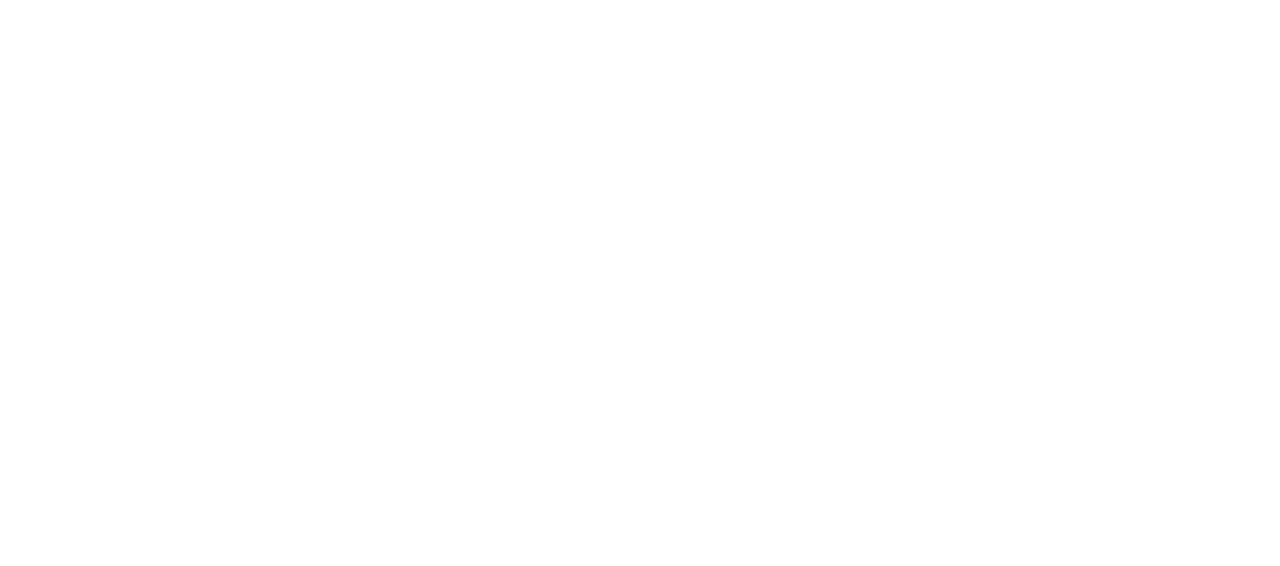
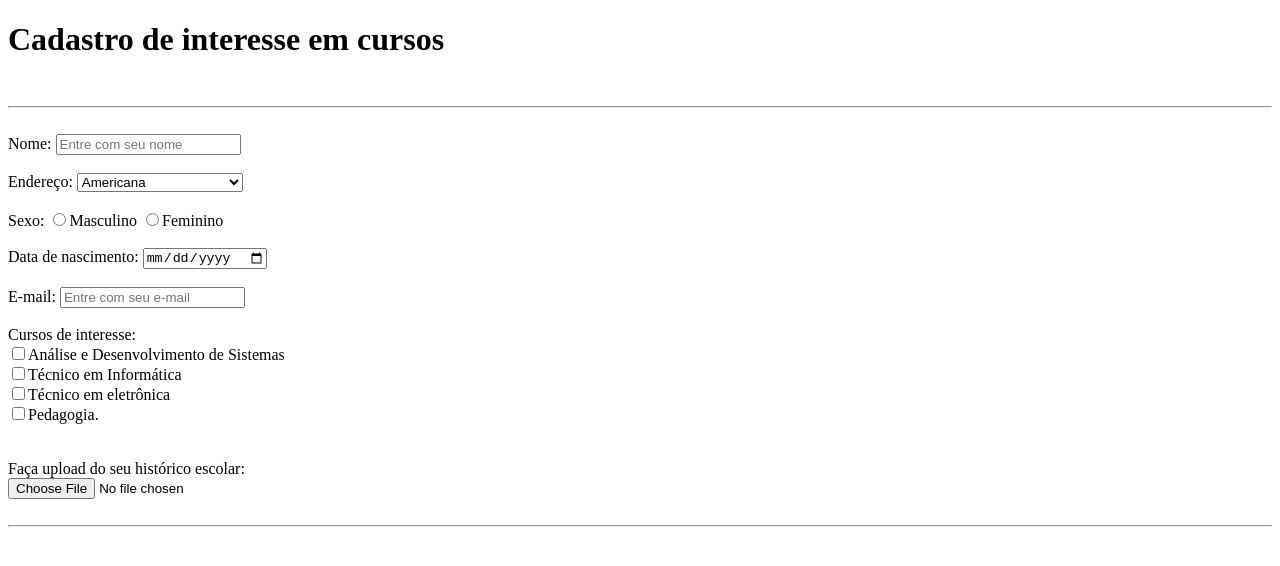
Before and after one commit to caiobarretta/DWEL5, a website: page Atividade para entrega Formulários e Tabelas/Atividade 1/index.html in a window 1280 px wide. Drawn offline with Linux system fonts and the light colour scheme.

Commit message:
Atividade 1

```diff
--- a/Atividade para entrega Formulários e Tabelas/Atividade 1/index.html
+++ b/Atividade para entrega Formulários e Tabelas/Atividade 1/index.html
@@ -7,7 +7,67 @@
 
    </style>
 </head>
+
 <body>
-
+   <!-- Faça uma página web para o cadastro de alunos interessados em cursos de um escola. Os dados a serem coletados são: -->
+   <h1>Cadastro de interesse em cursos</h1>
+   <br>
+   <hr>
+   <br>
+   <form action="" method="POST">
+      <!--• Nome.-->
+      <label for="nome">Nome:</label>
+      <input type="text" id="nome" name="nome" placeholder="Entre com seu nome"><br><br>
+      <!--• Endereço. O campo cidade deve ser um combo com todas as cidades da região metropolitana de Campinas. -->
+      <label for="cidades">Endereço:</label>
+      <select id="cidades" name="cidades">
+         <option value="Americana">Americana</option>
+         <option value="Artur Nogueira">Artur Nogueira</option>
+         <option value="Campinas">Campinas</option>
+         <option value="Cosmópolis">Cosmópolis</option>
+         <option value="Engenheiro Coelho">Engenheiro Coelho</option>
+         <option value="Holambra">Holambra</option>
+         <option value="Hortolândia">Hortolândia</option>
+         <option value="Indaiatuba">Indaiatuba</option>
+         <option value="Itatiba">Itatiba</option>
+         <option value="Jaguariúna">Jaguariúna</option>
+         <option value="Monte Mor">Monte Mor</option>
+         <option value="Morungaba">Morungaba</option>
+         <option value="Nova Odessa">Nova Odessa</option>
+         <option value="Paulínia">Paulínia</option>
+         <option value="Pedreira">Pedreira</option>
+         <option value="Santa Bárbara d'Oeste">Santa Bárbara d'Oeste</option>
+         <option value="Santo Antônio de Posse">Santo Antônio de Posse</option>
+         <option value="Sumaré">Sumaré</option>
+         <option value="Vinhedo">Vinhedo</option>
+         <option value="Valinhos">Valinhos</option>
+      </select><br><br>
+      <!--• Sexo: Deve ser radio button.-->
+      <label for="sexo-masculino">Sexo:</label>
+      <input type="radio" id="sexo-masculino" name="sexo">Masculino
+      <input type="radio" id="sexo-feminino" name="sexo">Feminino
+      <br><br>
+      <!--• Data de nascimento.-->
+      <label for="data-nascimento">Data de nascimento:</label>
+      <input id="data-nascimento" name="data" type="date"><br><br>
+      <!--• E-mail.-->
+      <label for="email">E-mail:</label>
+      <input type="text" id="email" name="email" placeholder="Entre com seu e-mail"><br><br>
+      <!--• Cursos de interesses-->
+      <!--◦ Devem existir 4 cursos: Análise e Desenvolvimento de Sistemas, Técnico em Informática, Técnico em eletrônica e Pedagogia.-->
+      <!--◦ O usuário pode escolher mais de uma opção. -->
+      <label for="curso1">Cursos de interesse:</label><br>
+      <input type="checkbox" id="curso1" name="curso1" value="Análise e Desenvolvimento de Sistemas">Análise e
+      Desenvolvimento de Sistemas<br>
+      <input type="checkbox" id="curso2" name="curso2" value="Técnico em Informática">Técnico em Informática<br>
+      <input type="checkbox" id="curso3" name="curso3" value="Técnico em eletrônica">Técnico em eletrônica<br>
+      <input type="checkbox" id="curso4" name="curso4" value="Pedagogia">Pedagogia.<br>
+      <br><br>
+      <!--Deve existir uma opção na página para o aluno carregar o seu histórico escolar.-->
+      <label for="file-upload-historico-escolar">Faça upload do seu histórico escolar:</label><br>
+      <input type="file" id="file-upload-historico-escolar" name="fileupload">
+   </form>
+   <br>
+   <hr>
 </body>
 </html>
```
Also changed, not shown: Atividade para entrega Formulários e Tabelas/Atividade 1/README.md (added). Lines whose indentation alone changed are shown as unchanged.
